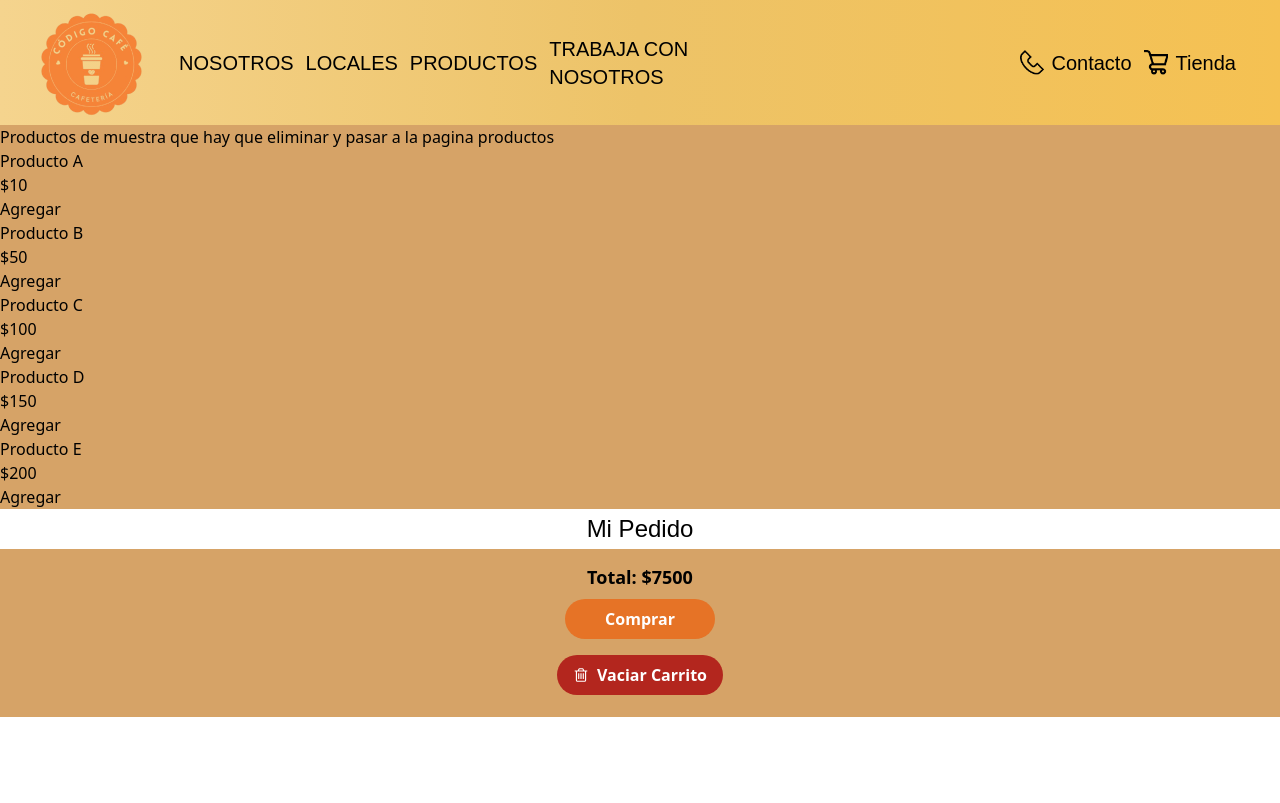
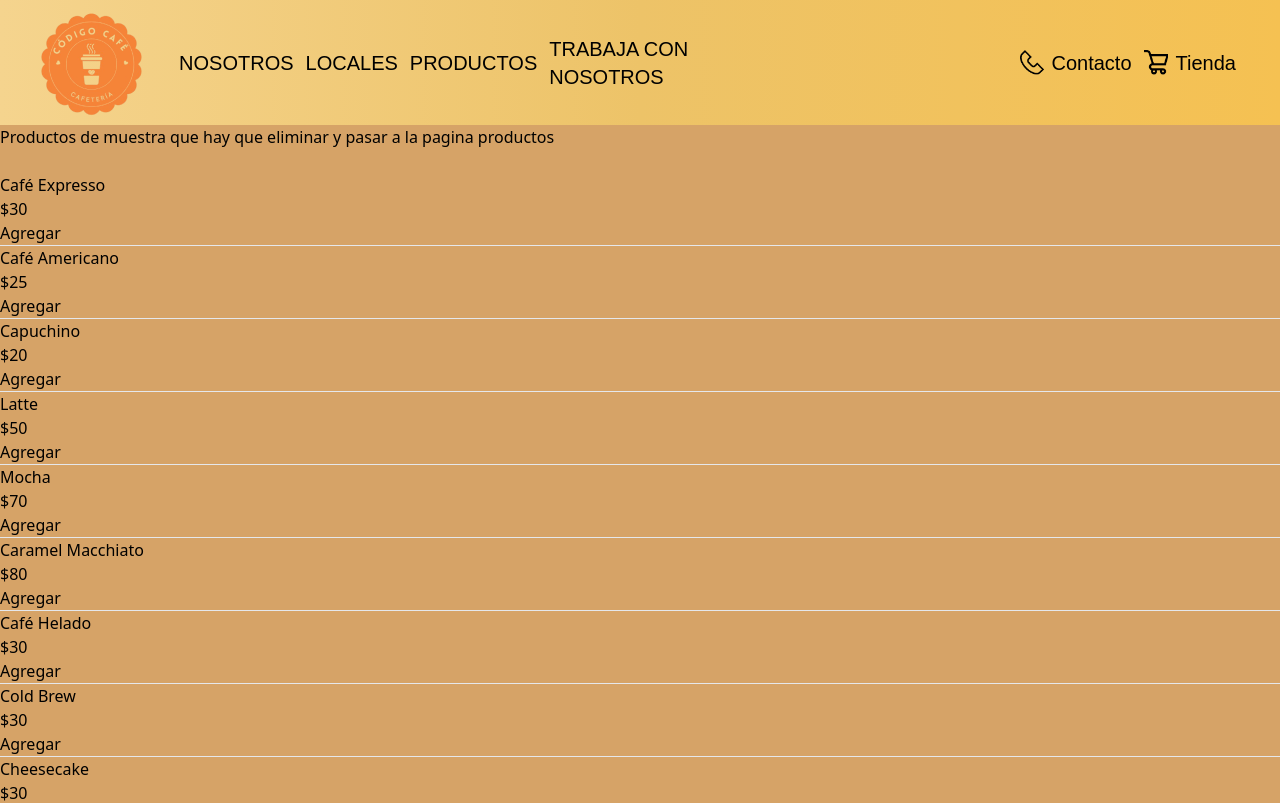
Before and after one commit to Leonardo-Valtorta/codigo-cafe, a Next.js app: page /cart in a window 1280 px wide. Shown: the top 803 px of the page. Built offline with nearby package versions, Linux system fonts and the light colour scheme; a web font is replaced by a local one.

Commit message:
suma total de la compra, actualizacion del inicialState y comienzo del context

```diff
--- a/src/components/cartSection/ShoppingSection.js
+++ b/src/components/cartSection/ShoppingSection.js
@@ -19,8 +19,6 @@ const itemsCards =[
         image: './cafeconleche.jfif' }
     ];
 
-   const total = 7500
-
    const {ADD_TO_CART, REMOVE_ONE_ITEM, REMOVE_ALL_ITEMS, CLEAR_CART } = TYPES;
 
    const ShoppingSection = () => {
@@ -40,16 +38,23 @@ const itemsCards =[
            }
            const clearCart = () => dispatch ({type: CLEAR_CART})
 
+           const { items, total } = cart.reduce(
+            ({ items, total }, { price, quantity }) => ({
+              items: items + quantity,
+              total: total + quantity * price
+            }),
+            { items: 0, total: 0 }
+          );
 
 return (
     <>
 
     <main className=" bg-bgShoppingCart">
 {/**** PRODUCTOS DE MUESTRA ********/}
-        <h3>Productos de muestra que hay que eliminar y pasar a la pagina productos</h3>
+        <h3>Productos de muestra que hay que eliminar y pasar a la pagina productos</h3><br></br>
              <div className="flex flex-col justify-center">
             {
-                products.map (product => <Product key={product.id} product = {product} addToCart={addToCart}/>)
+                products.map (product => { return(<div><Product key={product.id} product = {product} addToCart={addToCart}/><hr></hr></div>)})
             }
             </div>
 {/**** FIN PRODUCTOS DE MUESTRA ********/}
--- a/src/reducer/shoppingInitialState.js
+++ b/src/reducer/shoppingInitialState.js
@@ -2,11 +2,167 @@
 
 export const shoppingInitialState = {
     products: [
-        {id: 1, name: "Producto A", price: 10},
-        {id: 2, name: "Producto B", price: 50},
-        {id: 3, name: "Producto C", price: 100},
-        {id: 4, name: "Producto D", price: 150},
-        {id: 5, name: "Producto E", price: 200},
+        {
+            id: 1,
+            image: "/menu/cafe-expreso",
+            name: "Café Expresso",
+            description: "Tamaño Mediano\nOpcion: Placa personalizada\n30-45cm x 2,5cm ancho.",
+            category: "cafe",
+            price: 30
+          },
+          {
+            id: 2,
+            image: "/menu/cafe-americano.webp",
+            name: "Café Americano",
+            description: "Tamaño Mediano\nOpcion: Placa personalizada\n30-45cm x 2,5cm ancho.",
+            category: "cafe",
+            price: 25
+          },
+          {
+            id: 3,
+            image: "/menu/cafe-capuchino.webp",
+            name: "Capuchino",
+            description: "Tamaño Mediano\nOpcion: Placa personalizada\n30-45cm x 2,5cm ancho.",
+            category: "cafe",
+            price: 20
+          },
+          {
+            id: 4,
+            image: "/menu/cafe-con-leche.webp",
+            name: "Latte",
+            description: "Tamaño Mediano\nOpcion: Placa personalizada\n30-45cm x 2,5cm ancho.",
+            category: "cafe",
+            price: 50
+          },
+          {
+            id: 5,
+            image: "/menu/cafe-mocha.webp",
+            name: "Mocha",
+            description: "Tamaño Mediano\nOpcion: Placa personalizada\n30-45cm x 2,5cm ancho.",
+            category: "cafe",
+            price: 70
+          },
+          {
+            id: 6,
+            image: "/menu/cafe-macchiato.webp",
+            name: "Caramel Macchiato",
+            description: "Tamaño Mediano\nOpcion: Placa personalizada\n30-45cm x 2,5cm ancho.",
+            category: "cafe",
+            price: 80
+          },
+          {
+            id: 7,
+            image: "/menu/cafe-frio.webp",
+            name: "Café Helado",
+            description: "Tamaño Mediano\nOpcion: Placa personalizada\n30-45cm x 2,5cm ancho.",
+            category: "cafe",
+            price: 30
+          },
+          {
+            id: 8,
+            image: "/menu/cafe-cold-brew.webp",
+            name: "Cold Brew",
+            description: "Tamaño Mediano\nOpcion: Placa personalizada\n30-45cm x 2,5cm ancho.",
+            category: "cafe",
+            price: 30
+          },
+          {
+            id: 9,
+            image: "/menu/comida-cheesecake.jfif",
+            name: "Cheesecake",
+            description: "Tamaño Mediano\nOpcion: Placa personalizada\n30-45cm x 2,5cm ancho.",
+            category: "comida",
+            price: 30
+          },
+          {
+            id: 10,
+            image: "/menu/comida-chocotorta.jfif",
+            name: "Chocotorta",
+            description: "Tamaño Mediano\nOpcion: Placa personalizada\n30-45cm x 2,5cm ancho.",
+            category: "comida",
+            price: 30
+          },
+          {
+            id: 11,
+            image: "/menu/comida-churros.jfif",
+            name: "Churros",
+            description: "Tamaño Mediano\nOpcion: Placa personalizada\n30-45cm x 2,5cm ancho.",
+            category: "comida",
+            price: 30
+          },
+          {
+            id: 12,
+            image: "/menu/comida-crepe.jfif",
+            name: "Crepe",
+            description: "Tamaño Mediano\nOpcion: Placa personalizada\n30-45cm x 2,5cm ancho.",
+            category: "comida",
+            price: 30
+          },
+          {
+            id: 13,
+            image: "/menu/comida-lemonpie.jfif",
+            name: "Lemon Pie",
+            description: "Tamaño Mediano\nOpcion: Placa personalizada\n30-45cm x 2,5cm ancho.",
+            category: "comida",
+            price: 30
+          },
+          {
+            id: 14,
+            image: "/menu/comida-tostados.jfif",
+            name: "Tostados de Miga",
+            description: "Tamaño Mediano\nOpcion: Placa personalizada\n30-45cm x 2,5cm ancho.",
+            category: "comida",
+            price: 30
+          },
+          {
+            id: 15,
+            image: "/menu/otras-jugoExprimido.jfif",
+            name: "Jugo de Naranja Exprimido",
+            description: "Tamaño Mediano\nOpcion: Placa personalizada\n30-45cm x 2,5cm ancho.",
+            category: "otras",
+            price: 30
+          },
+          {
+            id: 16,
+            image: "/menu/otras-licuado.webp",
+            name: "Licuado frutal",
+            description: "Tamaño Mediano\nOpcion: Placa personalizada\n30-45cm x 2,5cm ancho.",
+            category: "otras",
+            price: 30
+          },
+          {
+            id: 17,
+            image: "/menu/otras-limonada.jfif",
+            name: "Limonada",
+            description: "Tamaño Mediano\nOpcion: Placa personalizada\n30-45cm x 2,5cm ancho.",
+            category: "otras",
+            price: 30
+          },
+          {
+            id: 18,
+            image: "/menu/otras-submarino.webp",
+            name: "Submarino",
+            description: "Tamaño Mediano\nOpcion: Placa personalizada\n30-45cm x 2,5cm ancho.",
+            category: "otras",
+            price: 30
+          },
+          {
+            id: 19,
+            image: "/menu/otras-teDeLaCasa.webp",
+            name: "Té de la Casa",
+            description: "Tamaño Mediano\nOpcion: Placa personalizada\n30-45cm x 2,5cm ancho.",
+            category: "otras",
+            price: 30
+          },
+          {
+            id: 20,
+            image: "/menu/otras-teVerde.jfif",
+            name: "Té Verde",
+            description: "Tamaño Mediano\nOpcion: Placa personalizada\n30-45cm x 2,5cm ancho.",
+            category: "otras",
+            price: 30
+          }
+
     ],
     cart: [],
 };
--- a/src/reducer/shoppingReducer.js
+++ b/src/reducer/shoppingReducer.js
@@ -2,6 +2,9 @@ import { TYPES } from "@/actions/actions";
 import { shoppingInitialState } from "./shoppingInitialState";
 
 const {ADD_TO_CART, REMOVE_ONE_ITEM, REMOVE_ALL_ITEMS, CLEAR_CART} = TYPES;
+
+export const initializer = (initialValue = shoppingInitialState) =>
+    JSON.parse(localStorage.getItem("localCart")) || initialValue;
 
 export function shoppingReducer (state, action) {
     switch (action.type) {
```
Also changed, not shown: src/reducer/cartContext.js (added, +24 -0 lines).
